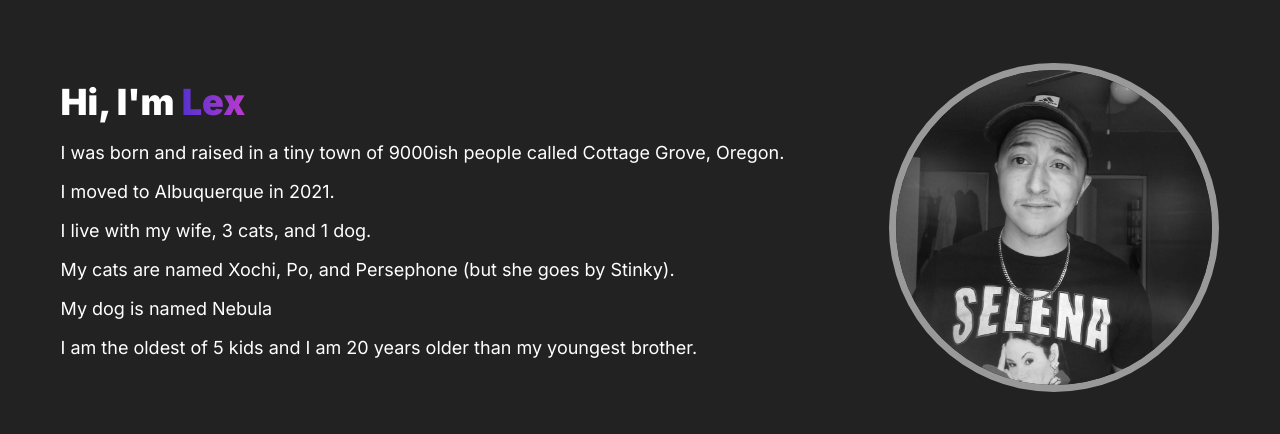
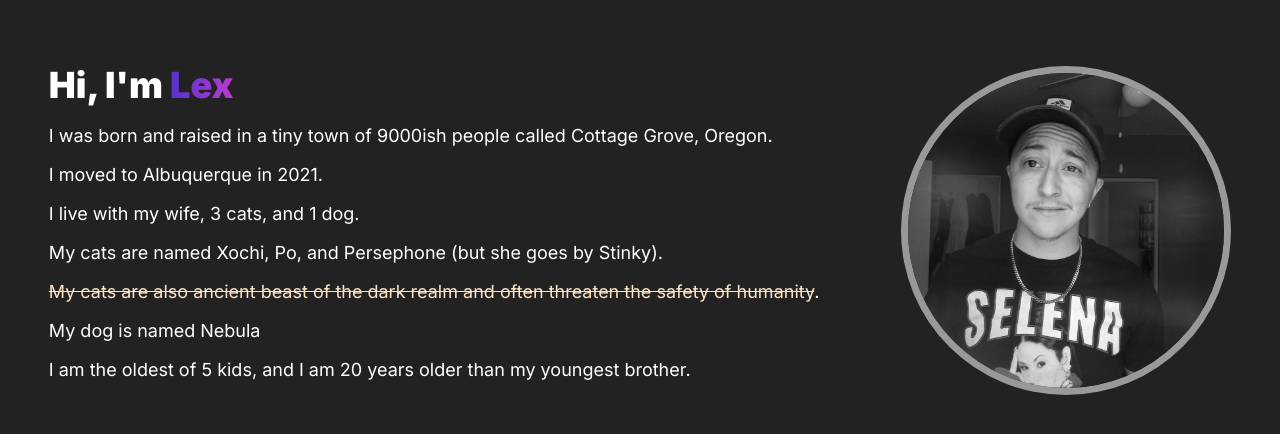
Before and after one commit to lexlucid/about-lex, a plain HTML site: page index.html in a window 1280 px wide. Drawn offline with Linux system fonts and the light colour scheme.

Commit message:
finished

```diff
--- a/index.html
+++ b/index.html
@@ -14,13 +14,14 @@
 <body>
     <div class="container">
         <div id="info">
-            <h1 id="hello">Hi, I'm <span class="accent">Lex</h1>
+            <h1 id="hello">Hi, I'm <span class="accent">Lex</span></h1>
             <p>I was born and raised in a tiny town of 9000ish people called Cottage Grove, Oregon.</p>
             <p>I moved to Albuquerque in 2021.</p>
             <p>I live with my wife, 3 cats, and 1 dog.</p>
             <p>My cats are named Xochi, Po, and Persephone (but she goes by Stinky).</p>
+            <p><del>My cats are also ancient beast of the dark realm and often threaten the safety of humanity</del>.</p>
             <p>My dog is named Nebula</p>
-            <p>I am the oldest of 5 kids and I am 20 years older than my youngest brother.</p>
+            <p>I am the oldest of 5 kids, and I am 20 years older than my youngest brother.</p>
         </div>
             <img src="./images/selfie.png" id="selfie" alt="photo of lex">
     </div>
@@ -29,7 +30,5 @@
 
 
 
-
-
 </body>
 </html>
--- a/style.css
+++ b/style.css
@@ -35,3 +35,12 @@
     border-radius: 100%;
     filter: grayscale(100%);
 }
+
+#selfie:hover {
+    transform: scale(1.05);
+    box-shadow: 0 0 20px white;
+}
+
+del {
+    color: bisque;
+}
```
